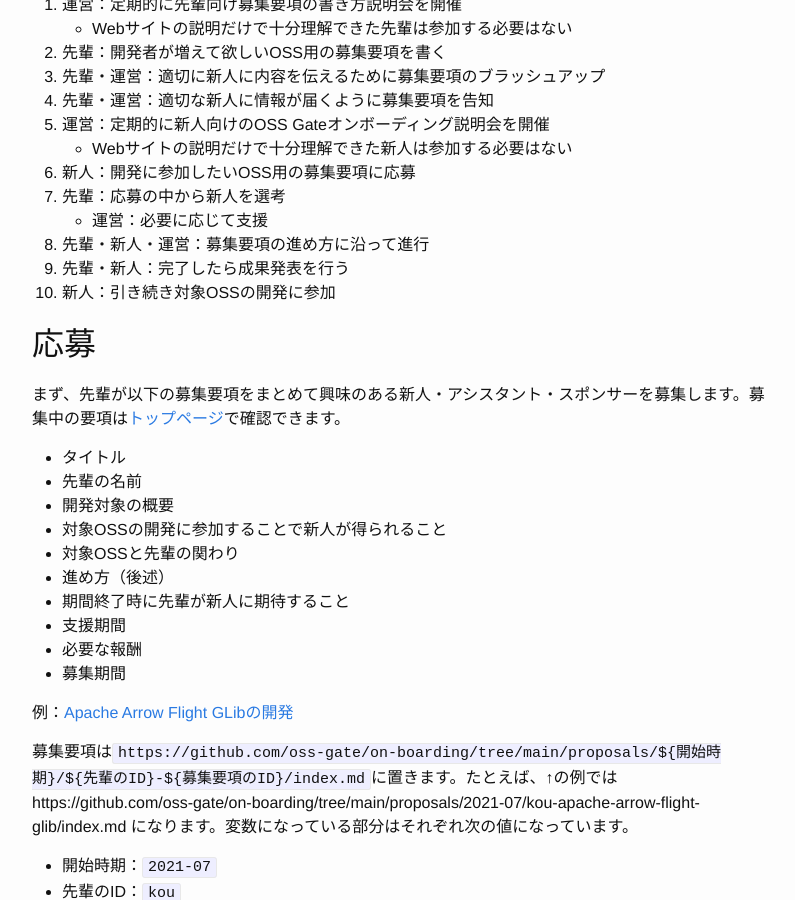
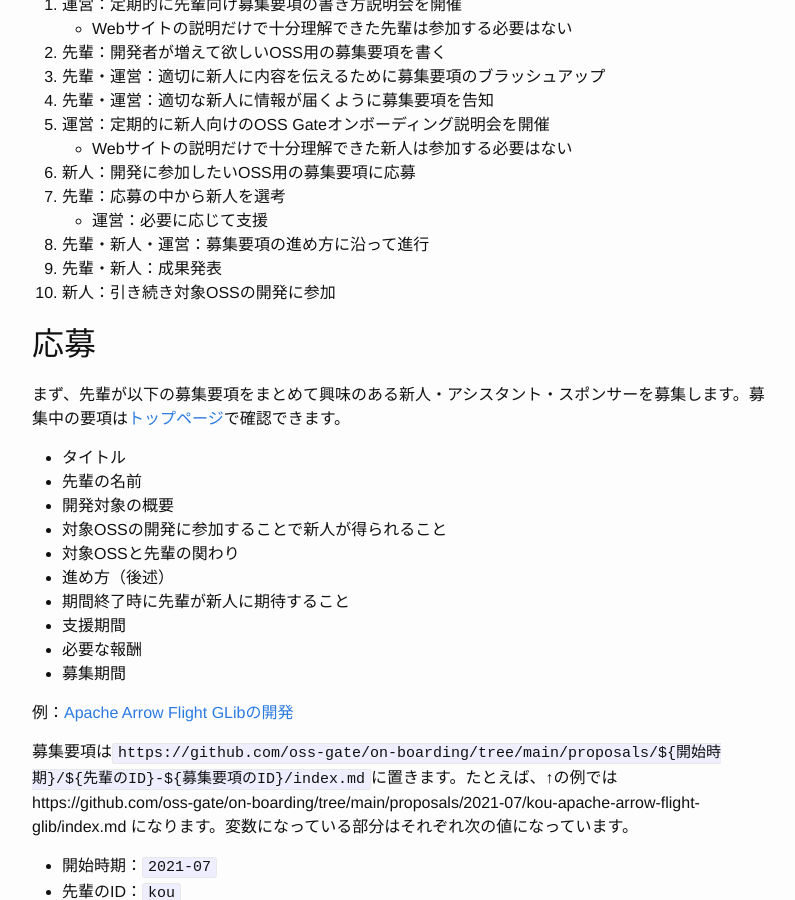
Before and after one commit to oss-gate/on-boarding, a Jekyll site: the page built from process/index.md, in a window 1280 px wide and 900 px high, scrolled down 384 px. Shown: the whole window, without its empty margins (238-1033 px from the left). Built offline with Jekyll 4.4.1, drawn with Linux system fonts in a browser that asks for light colours; Markdown is read by kramdown in place of the engine named in the settings; comment, search, counter and statistics services are not loaded.

Commit message:
Simplify

```diff
--- a/process/index.md
+++ b/process/index.md
@@ -21,7 +21,7 @@ OSS Gateオンボーディングはある程度短い期間に集中的に実施
   7. 先輩：応募の中から新人を選考
      * 運営：必要に応じて支援
   8. 先輩・新人・運営：募集要項の進め方に沿って進行
-  9. 先輩・新人：完了したら成果発表を行う
+  9. 先輩・新人：成果発表
   10. 新人：引き続き対象OSSの開発に参加
 
 ## 応募
```
